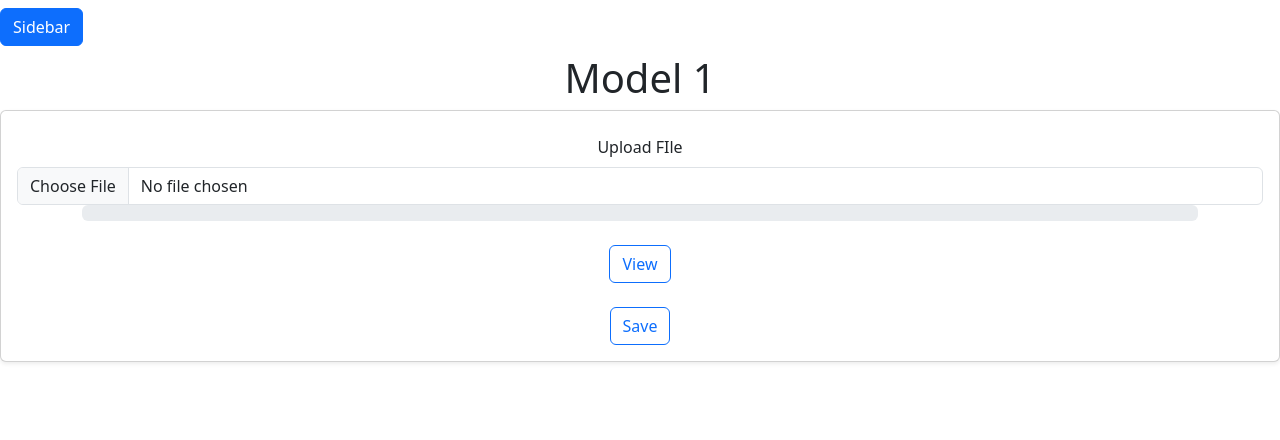
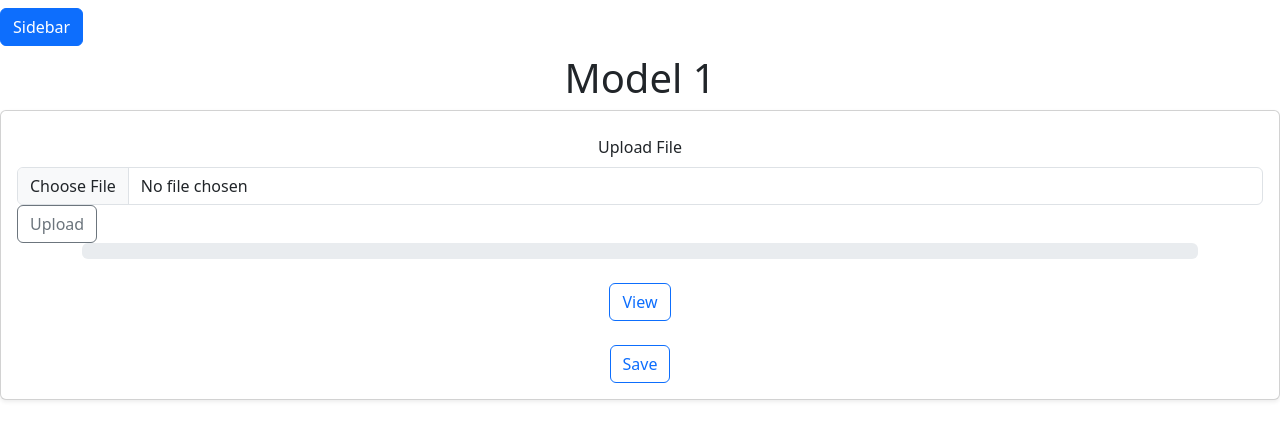
Before and after one commit to AthlonsDev/SRI-AI-Web_App, a React (Vite) app in the folder frontend/: page /model_1 in a window 1280 px wide. Shown: the top 440 px of the page. Built offline with nearby package versions, Linux system fonts and the light colour scheme; no server answers.

Commit message:
handling file upload

```diff
--- a/frontend/src/components/CardFile.jsx
+++ b/frontend/src/components/CardFile.jsx
@@ -15,16 +15,38 @@ const CardFile = (param) => {
     if (!file) {
       return;
     }
+    uploadFileToAPI();
   }
 
+  // file upload to backend API to be implemented
+  const uploadFileToAPI = async () => {
+    const formData = new FormData();
+    formData.append('file', file);
 
+   try {
+      const response = await fetch('/search', {
+        method: 'POST',
+        body: formData,
+      });
+
+      if (!response.ok) {
+        throw new Error('File upload failed');
+      }
+
+      const data = await response.json();
+      console.log('File uploaded successfully:', data);
+    } catch (error) {
+      console.error('Error uploading file:', error);
+    }
+  };
 
   return (
     <Card className="shadow-sm">
       <Card.Body>
-        <Card.Title class='text-center mx-auto p-2'>Upload FIle</Card.Title>
+        <Card.Title class='text-center mx-auto p-2'>Upload File {file}</Card.Title>
           <div>
             <input class="form-control" type="file" id="formFile" onChange={fileHandler}/>
+            <button type='button' class='btn btn-outline-secondary' onClick={uploadFileToAPI}>Upload {file}</button>
           </div>
           <div class='container'>
                 <div class="progress" role="progressbar" aria-label="Animated striped example" aria-valuenow="75" aria-valuemin="0" aria-valuemax="100">
```
Also changed, not shown: 1 other file (tests, documents, lock files or other folders).
